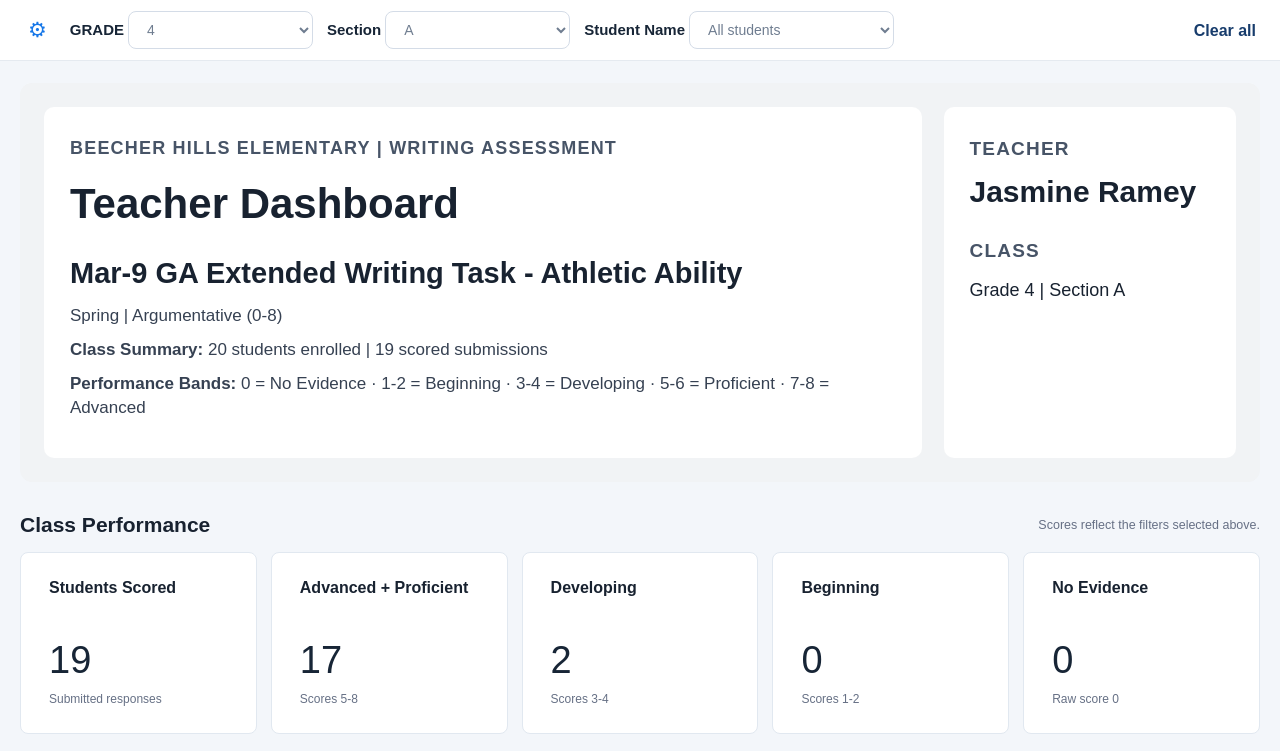
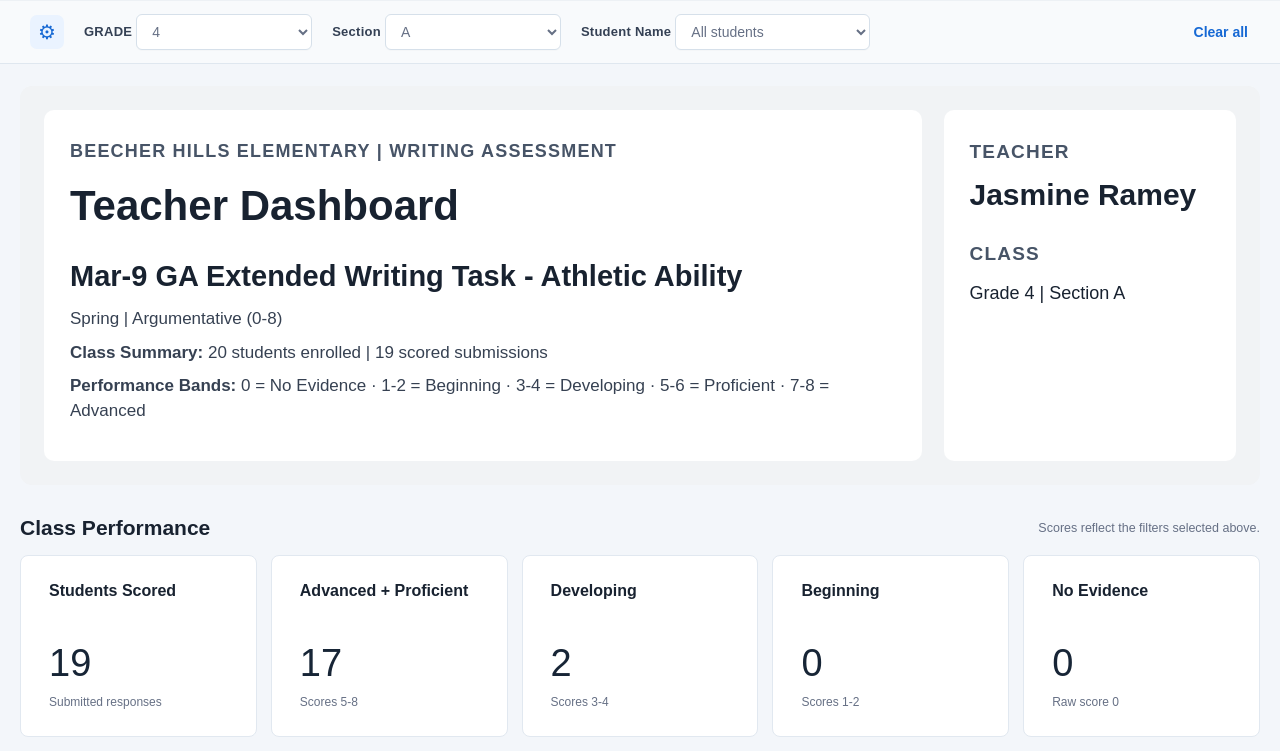
Before and after one commit to vemandhira99/write-score-teacher-dashboard, a plain HTML site: page index.html in a window 1280 px wide. Shown: the top 751 px of the page. Drawn offline with Linux system fonts and the light colour scheme.

Commit message:
Refine teacher dashboard demo

```diff
--- a/styles.css
+++ b/styles.css
@@ -125,3 +125,14 @@
 .filter-control strong{font-size:15px}
 .filter-control select{width:185px!important;height:38px!important;font-size:14px}
 .student-select select{width:205px!important}
+/* Polished Superset-like control row. */
+.filter-band{background:#f8fafc;border-top:1px solid #edf1f5;border-bottom:1px solid #dfe7ef}
+.filter-inner{max-width:1540px;min-height:62px;padding:10px 30px;gap:20px;align-items:center}
+.filter-heading{display:grid;place-items:center;width:34px;height:34px;padding:0;border-radius:7px;background:#eaf3ff}
+.filter-icon{margin:0;font-size:20px;line-height:1;color:#1769d4}
+.filter-control{height:38px;gap:9px}
+.filter-control strong{font-size:13px;letter-spacing:.25px;color:#344054}
+.filter-control select{width:176px!important;height:36px!important;padding:0 30px 0 11px;border-color:#d6e0ea;border-radius:6px;color:#667085;background-color:#fff;font-size:14px;box-shadow:0 1px 1px rgba(16,24,40,.02)}
+.student-select select{width:195px!important}
+.filter-control select:hover,.filter-control select:focus{border-color:#8ebcf1;outline:0;box-shadow:0 0 0 3px rgba(30,115,220,.1)}
+.reset-button{margin-left:auto;padding:7px 2px;color:#1769d4;font-size:14px}
```
